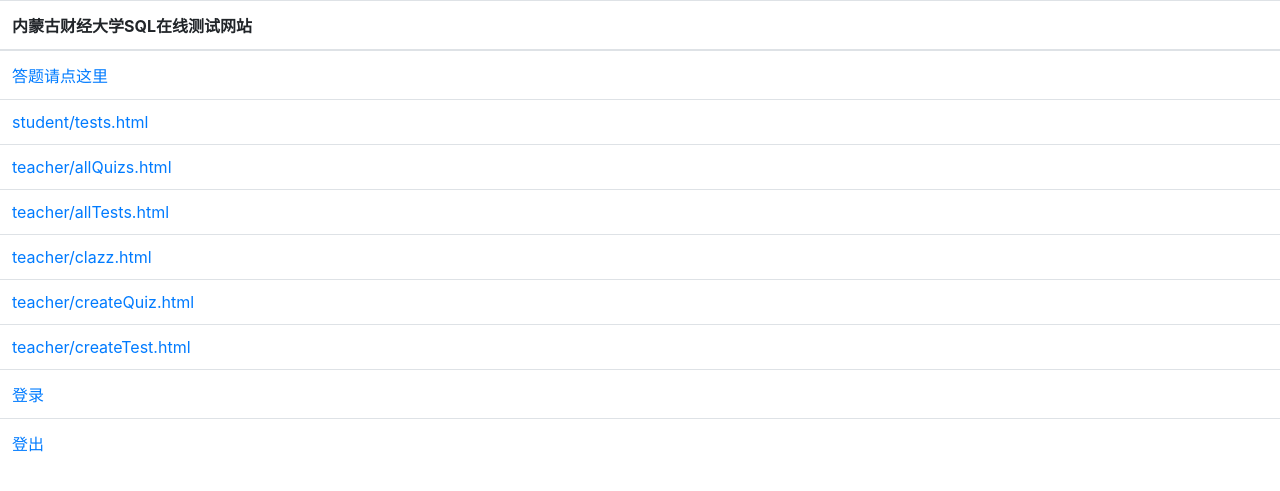
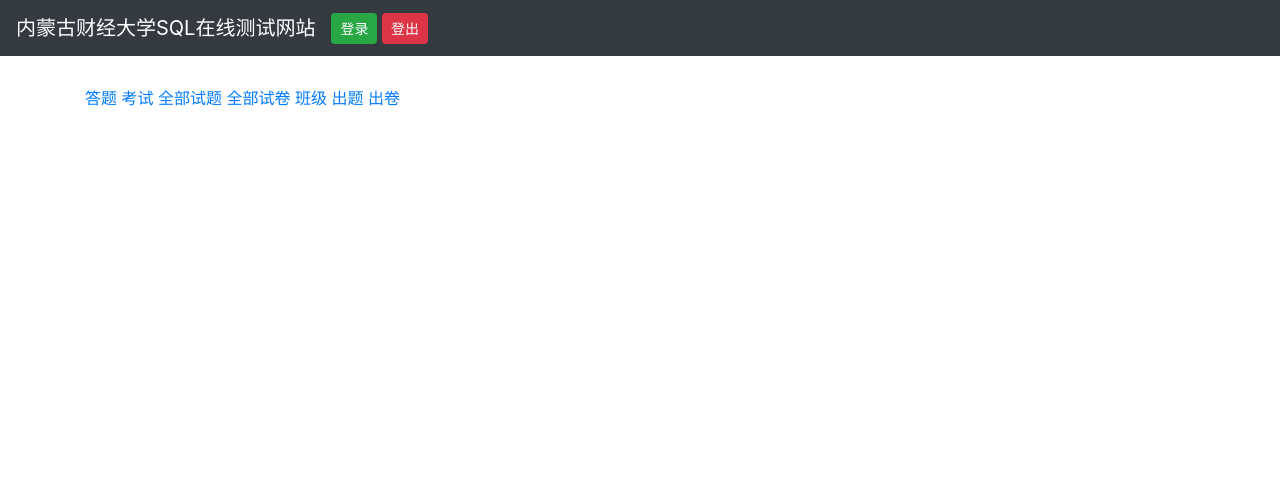
Before and after one commit to Thunder-lilei/MysqlPractice, a web app: page / in a window 1280 px wide. Shown: the top 491 px of the page. Run offline with its HTML, style and script files only (its server is not run), Linux system fonts and the light colour scheme; data that the repository does not hold is empty; some libraries are stand-ins or nearby versions.

Commit message:
修改各种请求，修改index

```diff
--- a/src/main/webapp/index.html
+++ b/src/main/webapp/index.html
@@ -1,94 +1,48 @@
 <html>
-<head>
-    <meta charset="utf-8">
-    <title>首页</title>
-    <meta content="width=device-width, initial-scale=1" name="viewport">
-    <link href="https://cdn.staticfile.org/twitter-bootstrap/4.3.1/css/bootstrap.min.css" rel="stylesheet">
-    <script src="https://cdn.staticfile.org/jquery/3.2.1/jquery.min.js"></script>
-    <script src="https://cdn.staticfile.org/popper.js/1.15.0/umd/popper.min.js"></script>
-    <script src="https://cdn.staticfile.org/twitter-bootstrap/4.3.1/js/bootstrap.min.js"></script>
-    <link rel="shortcut icon" href="#" />
-</head>
-<body>
-<!--<h2>Hello World!</h2>
-<a href="student/quizs.html">答题请点这里</a><br/>
-<a href="student/tests.html">student/tests.html</a><br/>
-<a href="teacher/allQuizs.html">teacher/allQuizs.html</a><br/>
-<a href="teacher/allTests.html">teacher/allTests.html</a><br/>
-<a href="teacher/clazz.html">teacher/clazz.html</a><br/>
-<a href="teacher/createQuiz.html">teacher/createQuiz.html</a><br/>
-<a href="teacher/createTest.html">teacher/createTest.html</a><br/>
-<a href="admin/login.html">登录</a><br/>-->
 
-<table class="table table-hover">
-    <thead>
-    <tr>
-        <th>内蒙古财经大学SQL在线测试网站</th>
-    </tr>
-    </thead>
-    <tbody>
+	<head>
+		<meta charset="utf-8">
+		<title>首页</title>
+		<meta content="width=device-width, initial-scale=1" name="viewport">
+		<link href="https://cdn.staticfile.org/twitter-bootstrap/4.3.1/css/bootstrap.min.css" rel="stylesheet">
+		<link rel="stylesheet" type="text/css" href="css/index.css" />
+	</head>
 
-    <tr>
-        <td>
-            <a href="student/quizs.html">答题请点这里</a>
-        </td>
-    </tr>
+	<body>
 
+		<nav class="navbar navbar-expand-sm bg-dark navbar-dark" style="margin-bottom:30px">
+			<a class="navbar-brand" href="#">
+				内蒙古财经大学SQL在线测试网站</a>
+			<button class="navbar-toggler" type="button" data-toggle="collapse" data-target="#collapsibleNavbar">
+				<span class="navbar-toggler-icon"></span>
+			</button>
+			<div class="login_group" role="group" aria-label="...">
+				<a type="button" class="btn btn-success btn-sm" href="admin/login.html">登录</a>
+				<a type="button" class="btn btn-danger btn-sm" href="user/logout">登出</a>
+			</div>
+		</nav>
 
-    <tr>
-        <td>
-            <a href="student/tests.html">student/tests.html</a>
-        </td>
-    </tr>
+		<div class="container">
 
+			<a href="student/quizs.html">答题</a>
 
-    <tr>
-        <td>
-            <a href="teacher/allQuizs.html">teacher/allQuizs.html</a>
-        </td>
-    </tr>
+			<a href="student/tests.html">考试</a>
 
+			<a href="teacher/allQuizs.html">全部试题</a>
 
-    <tr>
-        <td>
-            <a href="teacher/allTests.html">teacher/allTests.html</a>
-        </td>
-    </tr>
+			<a href="teacher/allTests.html">全部试卷</a>
 
+			<a href="teacher/clazz.html">班级</a>
 
-    <tr>
-        <td>
-            <a href="teacher/clazz.html">teacher/clazz.html</a>
-        </td>
-    </tr>
+			<a href="teacher/createQuiz.html">出题</a>
 
+			<a href="teacher/createTest.html">出卷</a>
 
-    <tr>
-        <td>
-            <a href="teacher/createQuiz.html">teacher/createQuiz.html</a>
-        </td>
-    </tr>
+		</div>
 
+	</body>
+	<script src="https://cdn.staticfile.org/jquery/3.2.1/jquery.min.js"></script>
+	<script src="https://cdn.staticfile.org/popper.js/1.15.0/umd/popper.min.js"></script>
+	<script src="https://cdn.staticfile.org/twitter-bootstrap/4.3.1/js/bootstrap.min.js"></script>
 
-    <tr>
-        <td>
-            <a href="teacher/createTest.html">teacher/createTest.html</a>
-        </td>
-    </tr>
-
-
-    <tr>
-        <td>
-            <a href="admin/login.html">登录</a>
-        </td>
-    </tr>
-
-    <tr>
-        <td>
-            <a href="user/logout">登出</a>
-        </td>
-    </tr>
-    </tbody>
-</table>
-</body>
 </html>
--- a/src/main/webapp/js/answer.js
+++ b/src/main/webapp/js/answer.js
@@ -2,7 +2,7 @@ $(document).ready(function() {
 	(function() {
 			setCookie('time', 10, 30);
 			let id = GetQueryString("id");
-			$.getJSON('/Mysql_practice/answer/gettitle', {
+			$.getJSON('/Mysql_practice/answer/getTitle', {
 				id: id
 			}, function(data) {
 				let message = '';
@@ -97,8 +97,8 @@ function preview() {
 function compare() {
 	reset();
 	let id = GetQueryString("id");
-	$.getJSON('/Mysql_practice/sql/CompareSqlAddHistory', {
-		sqlstring: $("#inputsql").val(),
+	$.getJSON('/Mysql_practice/sql/compareSqlAddHistory', {
+		sqlString: $("#inputsql").val(),
 		id: id
 	}, function(data) {
 		let message = '';
```
Also changed, not shown: src/main/webapp/js/quizs.js (+9 -9 lines), src/main/java/cn/edu/imufe/dao/AnswerhistoryDao.java (renamed from src/main/java/cn/edu/imufe/dao/AnswerHistoryDao.java), 15 other files.
